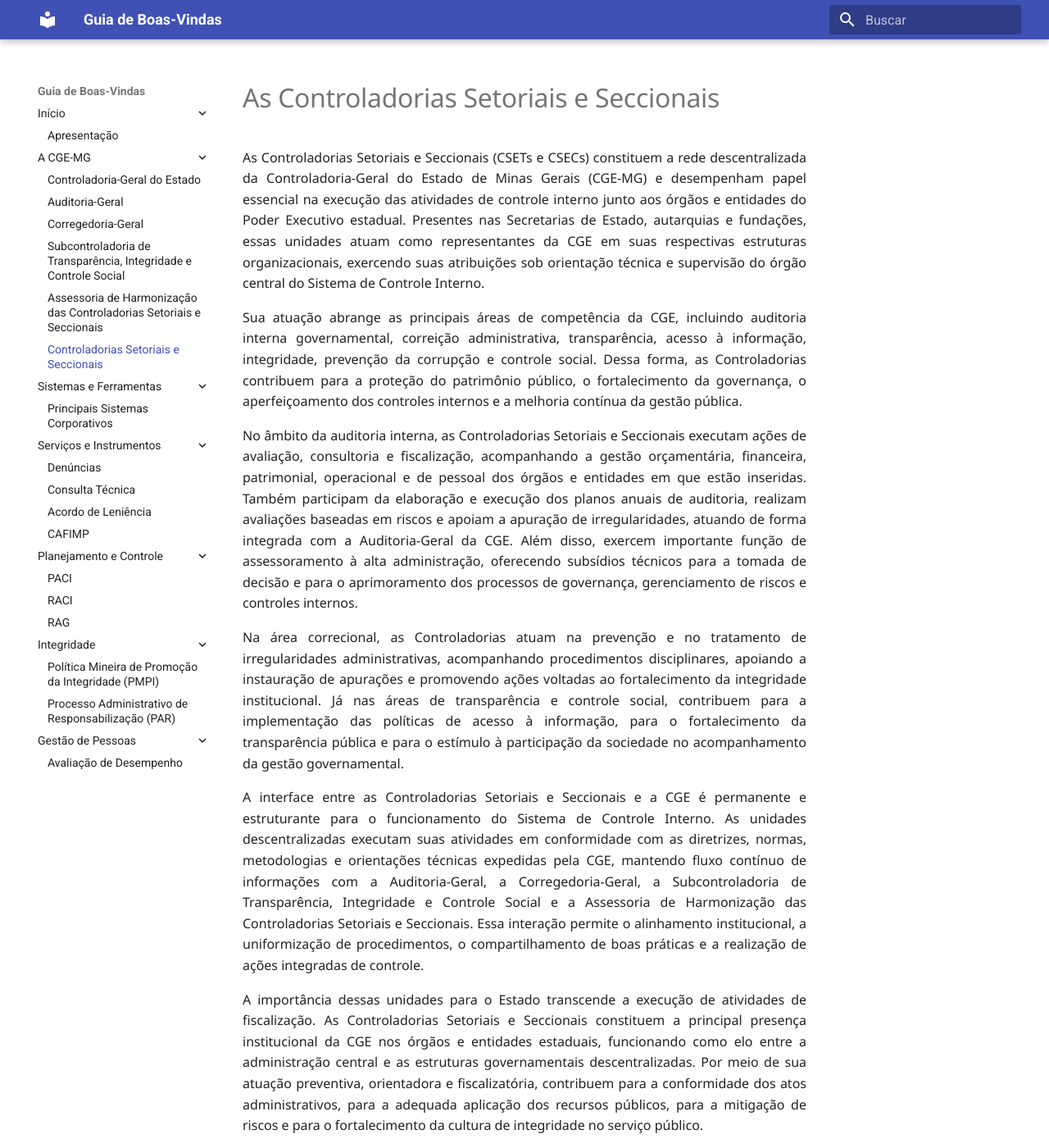
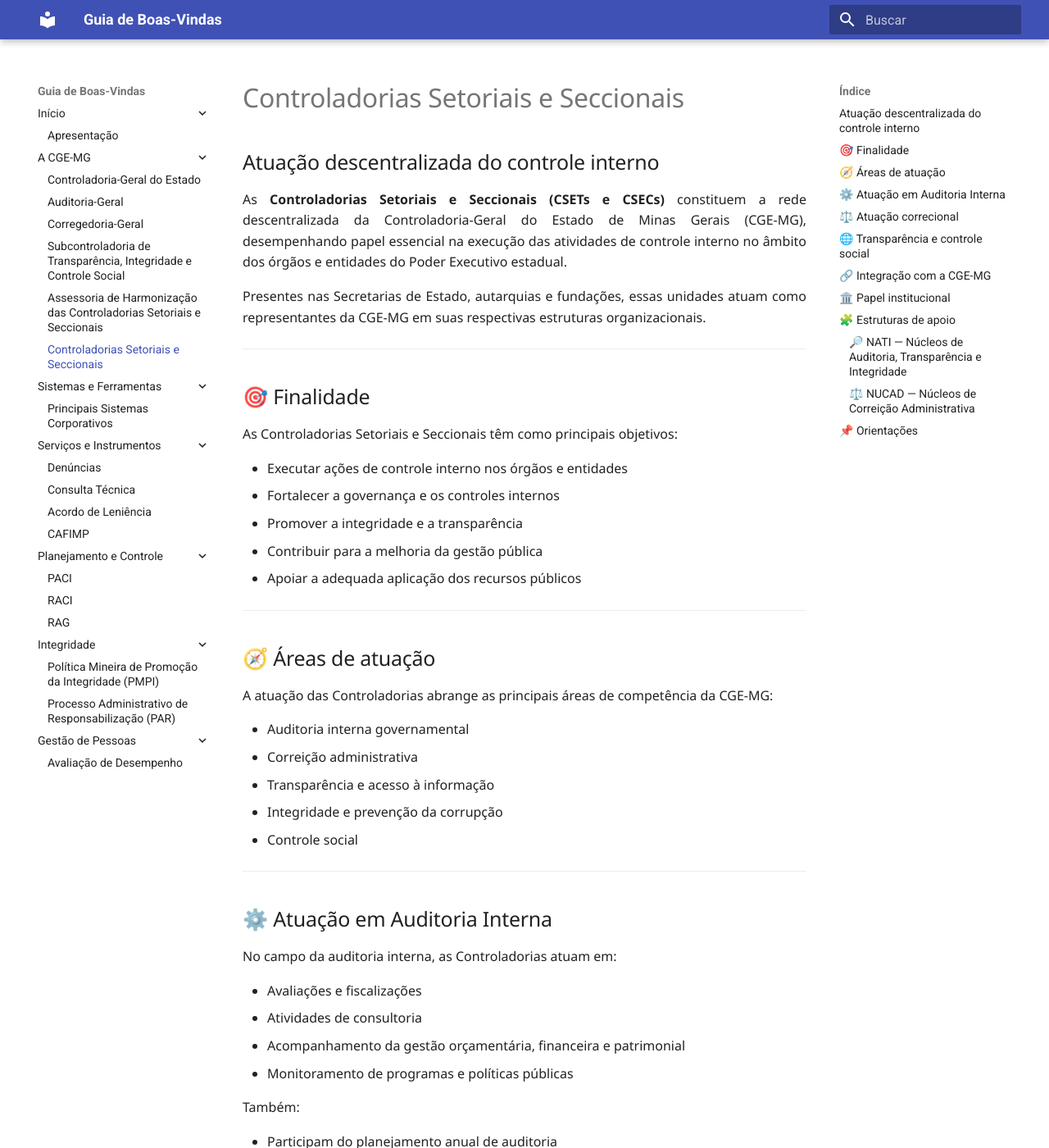
Before and after one commit to CGEMG-AHCS/guia-de-boas-vindas, an MkDocs documentation site: the page built from docs/cset-csec.md, in a window 1280 px wide and 1400 px high. Shown: the whole window at 82% size. Built offline with MkDocs 1.6.1 and Material for MkDocs 9.7.7, drawn with Linux system fonts in a browser that asks for light colours; some of the changed text lies outside the part shown.

Commit message:
Update cset-csec.md

```diff
--- a/docs/cset-csec.md
+++ b/docs/cset-csec.md
@@ -1,15 +1,143 @@
-# As Controladorias Setoriais e Seccionais
+# Controladorias Setoriais e Seccionais
+## Atuação descentralizada do controle interno
 
-As Controladorias Setoriais e Seccionais (CSETs e CSECs) constituem a rede descentralizada da Controladoria-Geral do Estado de Minas Gerais (CGE-MG) e desempenham papel essencial na execução das atividades de controle interno junto aos órgãos e entidades do Poder Executivo estadual. Presentes nas Secretarias de Estado, autarquias e fundações, essas unidades atuam como representantes da CGE em suas respectivas estruturas organizacionais, exercendo suas atribuições sob orientação técnica e supervisão do órgão central do Sistema de Controle Interno.
+As **Controladorias Setoriais e Seccionais (CSETs e CSECs)** constituem a rede descentralizada da Controladoria-Geral do Estado de Minas Gerais (CGE-MG), desempenhando papel essencial na execução das atividades de controle interno no âmbito dos órgãos e entidades do Poder Executivo estadual.
 
-Sua atuação abrange as principais áreas de competência da CGE, incluindo auditoria interna governamental, correição administrativa, transparência, acesso à informação, integridade, prevenção da corrupção e controle social. Dessa forma, as Controladorias contribuem para a proteção do patrimônio público, o fortalecimento da governança, o aperfeiçoamento dos controles internos e a melhoria contínua da gestão pública.
+Presentes nas Secretarias de Estado, autarquias e fundações, essas unidades atuam como representantes da CGE-MG em suas respectivas estruturas organizacionais.
 
-No âmbito da auditoria interna, as Controladorias Setoriais e Seccionais executam ações de avaliação, consultoria e fiscalização, acompanhando a gestão orçamentária, financeira, patrimonial, operacional e de pessoal dos órgãos e entidades em que estão inseridas. Também participam da elaboração e execução dos planos anuais de auditoria, realizam avaliações baseadas em riscos e apoiam a apuração de irregularidades, atuando de forma integrada com a Auditoria-Geral da CGE. Além disso, exercem importante função de assessoramento à alta administração, oferecendo subsídios técnicos para a tomada de decisão e para o aprimoramento dos processos de governança, gerenciamento de riscos e controles internos.
+---
 
-Na área correcional, as Controladorias atuam na prevenção e no tratamento de irregularidades administrativas, acompanhando procedimentos disciplinares, apoiando a instauração de apurações e promovendo ações voltadas ao fortalecimento da integridade institucional. Já nas áreas de transparência e controle social, contribuem para a implementação das políticas de acesso à informação, para o fortalecimento da transparência pública e para o estímulo à participação da sociedade no acompanhamento da gestão governamental.
+## 🎯 Finalidade
 
-A interface entre as Controladorias Setoriais e Seccionais e a CGE é permanente e estruturante para o funcionamento do Sistema de Controle Interno. As unidades descentralizadas executam suas atividades em conformidade com as diretrizes, normas, metodologias e orientações técnicas expedidas pela CGE, mantendo fluxo contínuo de informações com a Auditoria-Geral, a Corregedoria-Geral, a Subcontroladoria de Transparência, Integridade e Controle Social e a Assessoria de Harmonização das Controladorias Setoriais e Seccionais. Essa interação permite o alinhamento institucional, a uniformização de procedimentos, o compartilhamento de boas práticas e a realização de ações integradas de controle.
+As Controladorias Setoriais e Seccionais têm como principais objetivos:
 
-A importância dessas unidades para o Estado transcende a execução de atividades de fiscalização. As Controladorias Setoriais e Seccionais constituem a principal presença institucional da CGE nos órgãos e entidades estaduais, funcionando como elo entre a administração central e as estruturas governamentais descentralizadas. Por meio de sua atuação preventiva, orientadora e fiscalizatória, contribuem para a conformidade dos atos administrativos, para a adequada aplicação dos recursos públicos, para a mitigação de riscos e para o fortalecimento da cultura de integridade no serviço público.
+- Executar ações de controle interno nos órgãos e entidades
+- Fortalecer a governança e os controles internos
+- Promover a integridade e a transparência
+- Contribuir para a melhoria da gestão pública
+- Apoiar a adequada aplicação dos recursos públicos
 
-Para conferir maior efetividade às suas atividades, as Controladorias podem contar com estruturas especializadas, como os Núcleos de Auditoria, Transparência e Integridade (NATI) e os Núcleos de Correição Administrativa (NUCAD), responsáveis pela execução técnica das ações relacionadas às respectivas áreas de atuação. Essa organização reforça a capacidade das unidades de atender às demandas institucionais e de promover, de forma integrada, os objetivos estratégicos do Sistema de Controle Interno do Poder Executivo mineiro.
+---
+
+## 🧭 Áreas de atuação
+
+A atuação das Controladorias abrange as principais áreas de competência da CGE-MG:
+
+- Auditoria interna governamental
+- Correição administrativa
+- Transparência e acesso à informação
+- Integridade e prevenção da corrupção
+- Controle social
+
+---
+
+## ⚙️ Atuação em Auditoria Interna
+
+No campo da auditoria interna, as Controladorias atuam em:
+
+- Avaliações e fiscalizações
+- Atividades de consultoria
+- Acompanhamento da gestão orçamentária, financeira e patrimonial
+- Monitoramento de programas e políticas públicas
+
+Também:
+
+- Participam do planejamento anual de auditoria
+- Realizam avaliações baseadas em riscos
+- Apoiam a apuração de irregularidades
+
+👉 Atuam de forma integrada com a **Auditoria-Geral da CGE-MG**.
+
+---
+
+## ⚖️ Atuação correcional
+
+Na área correcional, as Controladorias:
+
+- Atuam na prevenção de irregularidades
+- Acompanham procedimentos disciplinares
+- Apoiam a instauração de apurações
+- Promovem ações de integridade institucional
+
+---
+
+## 🌐 Transparência e controle social
+
+As Controladorias também contribuem para:
+
+- Implementação da política de acesso à informação
+- Fortalecimento da transparência pública
+- Estímulo à participação da sociedade
+- Apoio ao controle social
+
+---
+
+## 🔗 Integração com a CGE-MG
+
+A relação entre as Controladorias e a CGE-MG é permanente e estruturante para o funcionamento do sistema de controle interno.
+
+As unidades atuam alinhadas às diretrizes e orientações de:
+
+- Auditoria-Geral
+- Corregedoria-Geral
+- Subcontroladoria de Transparência, Integridade e Controle Social
+- Assessoria de Harmonização (AHCS)
+
+Essa integração possibilita:
+
+- Padronização de procedimentos
+- Compartilhamento de boas práticas
+- Fluxo contínuo de informações
+- Execução de ações integradas
+
+---
+
+## 🏛️ Papel institucional
+
+As Controladorias Setoriais e Seccionais representam a principal presença institucional da CGE-MG nos órgãos e entidades estaduais.
+
+Sua atuação contribui para:
+
+- Conformidade dos atos administrativos
+- Mitigação de riscos
+- Fortalecimento da governança
+- Promoção da cultura de integridade
+
+---
+
+## 🧩 Estruturas de apoio
+
+Para fortalecer sua atuação, as Controladorias podem contar com núcleos especializados:
+
+### 🔎 NATI — Núcleos de Auditoria, Transparência e Integridade
+
+Responsáveis por:
+
+- Atividades de auditoria
+- Ações de transparência
+- Promoção da integridade
+
+---
+
+### ⚖️ NUCAD — Núcleos de Correição Administrativa
+
+Responsáveis por:
+
+- Atividades correcionais
+- Apuração de irregularidades
+- Apoio a processos disciplinares
+
+---
+
+## 📌 Orientações
+
+!!! note "Importante"
+    As Controladorias Setoriais e Seccionais são fundamentais para a efetividade do Sistema de Controle Interno, atuando como elo entre a CGE-MG e os órgãos da Administração Pública.
+
+!!! tip "Boa prática"
+    Recomenda-se a atuação integrada com as áreas centrais da CGE e o alinhamento contínuo às diretrizes institucionais.
+
+!!! warning "Atenção"
+    A execução das atividades deve observar rigorosamente os normativos, metodologias e orientações técnicas expedidas pela CGE-MG.
+
+---
```
